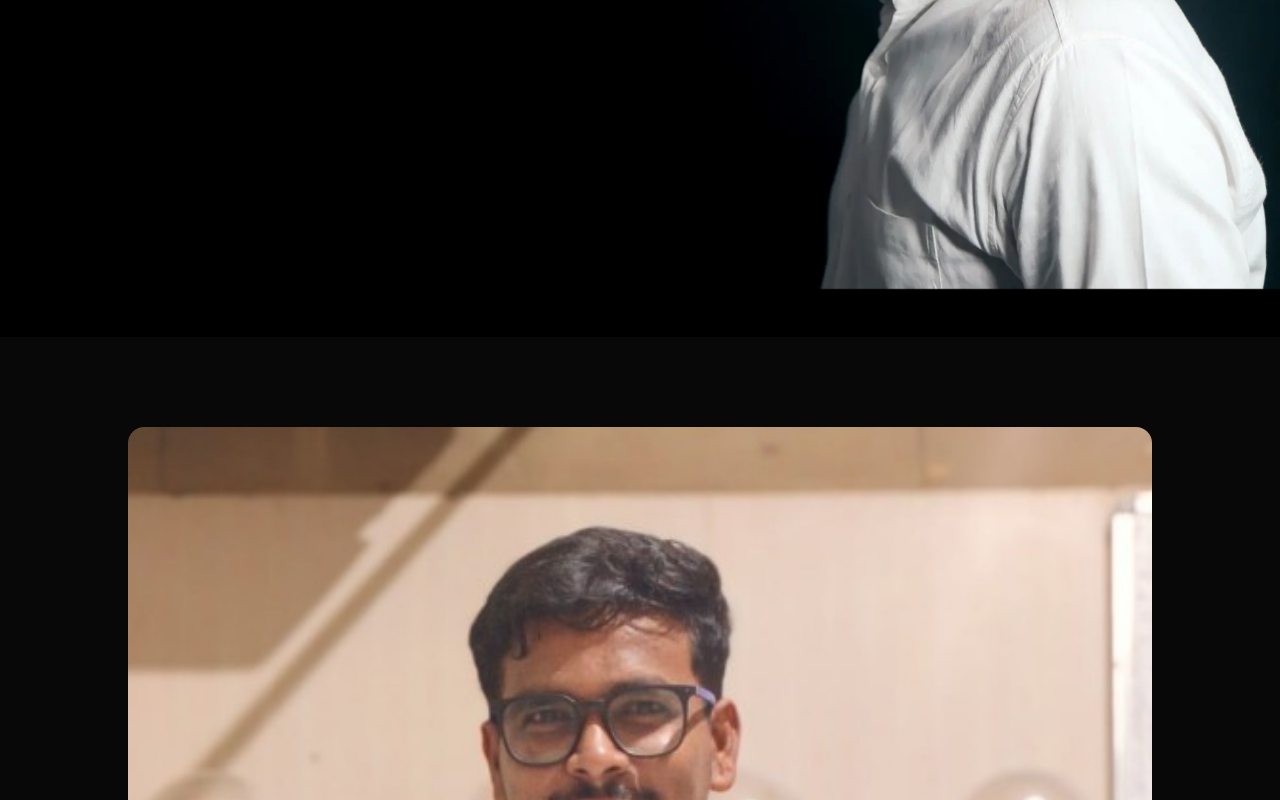
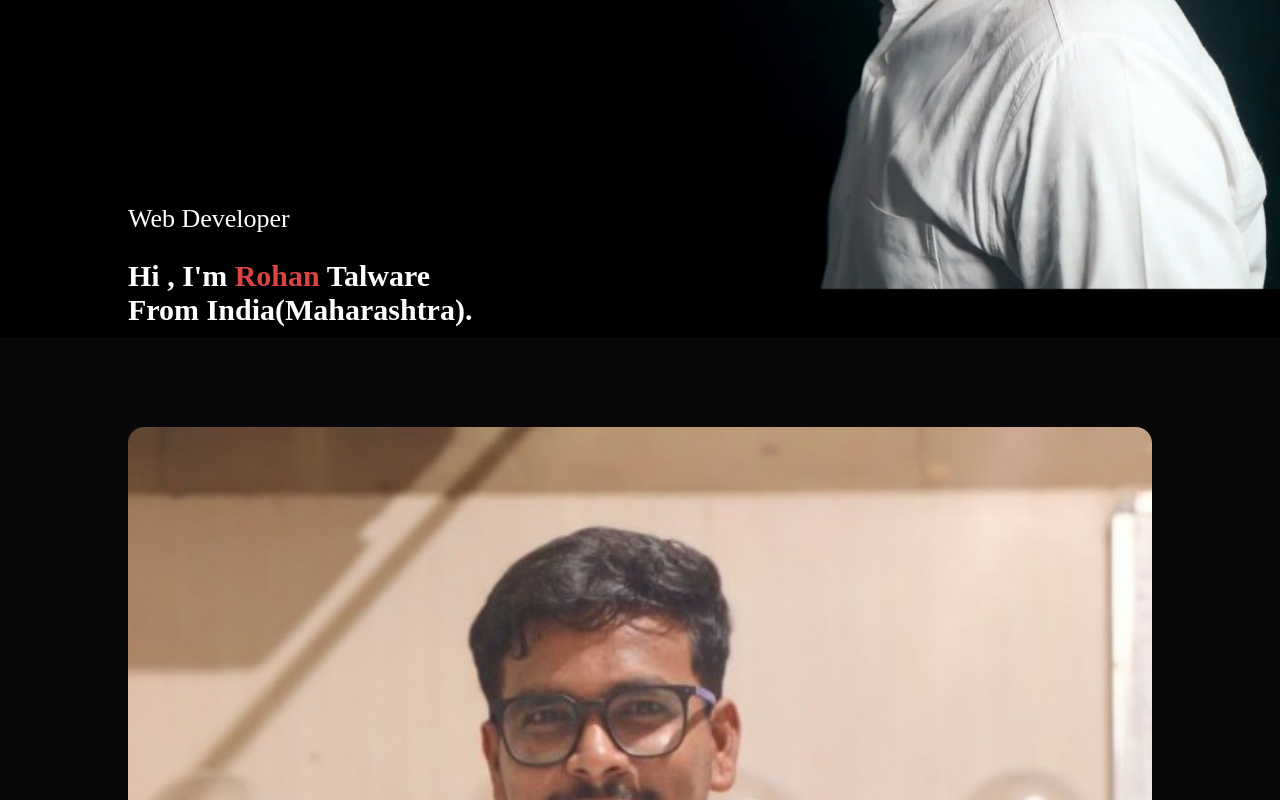
Before and after one commit to Rohan0409srt/CODSOFT_Personal-portfolio, a plain HTML site: page index.html in a window 1280 px wide. Shown: the part 663-1463 px from the top of the page. Drawn offline with Linux system fonts and the light colour scheme.

Commit message:
some changes in css file

```diff
--- a/style.css
+++ b/style.css
@@ -344,11 +344,11 @@ form input,form textarea{
         background-size: cover;
     }
     .header-text p{
-        margin-top: 100%;
-        font-size: 16px;
+        margin-top: 70%;
+        font-size: 26px;
     }
     .header-text h1{
-        font-size: 20px;
+        font-size: 30px;
     }
     #fas{
         display: block;
```
